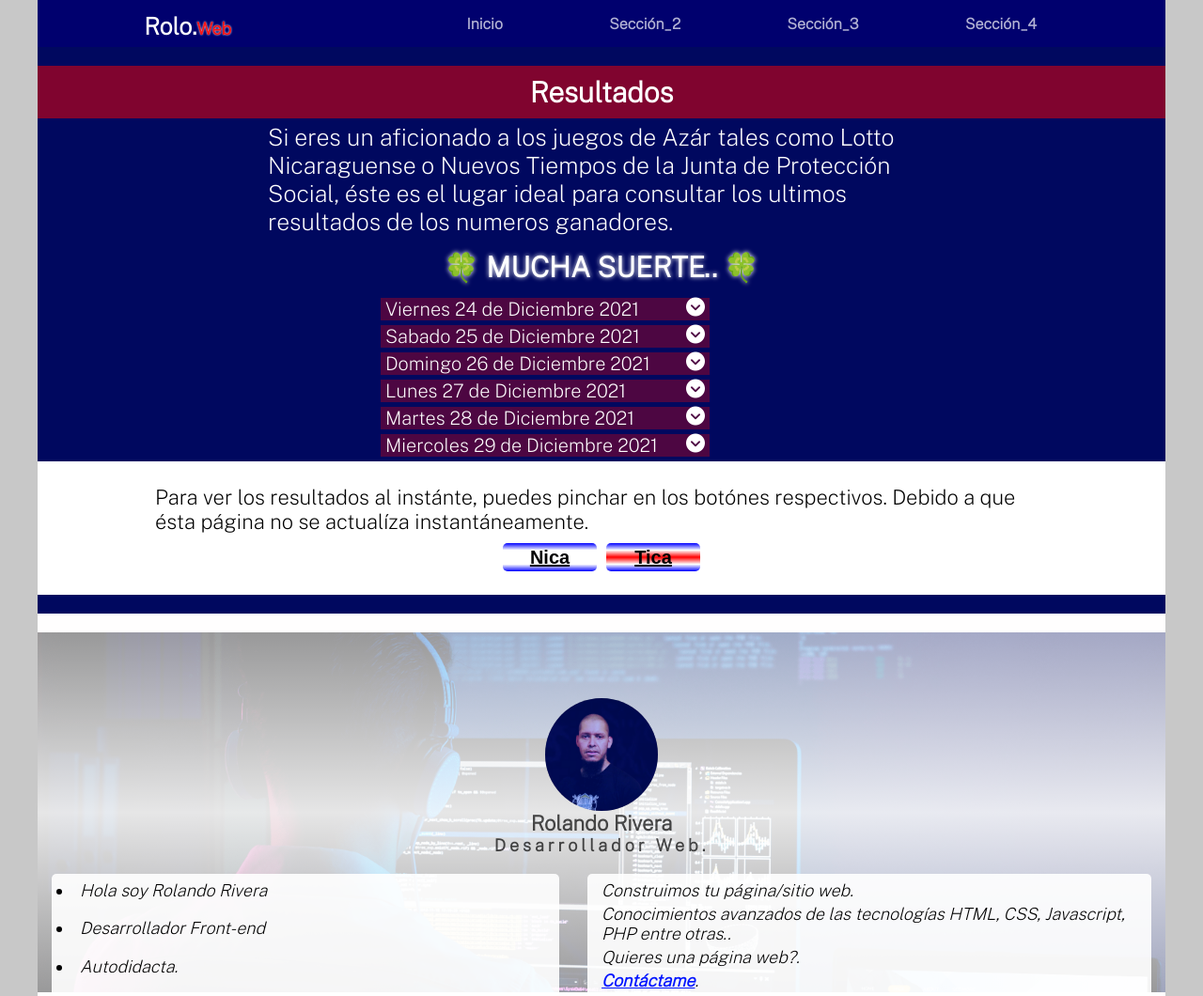
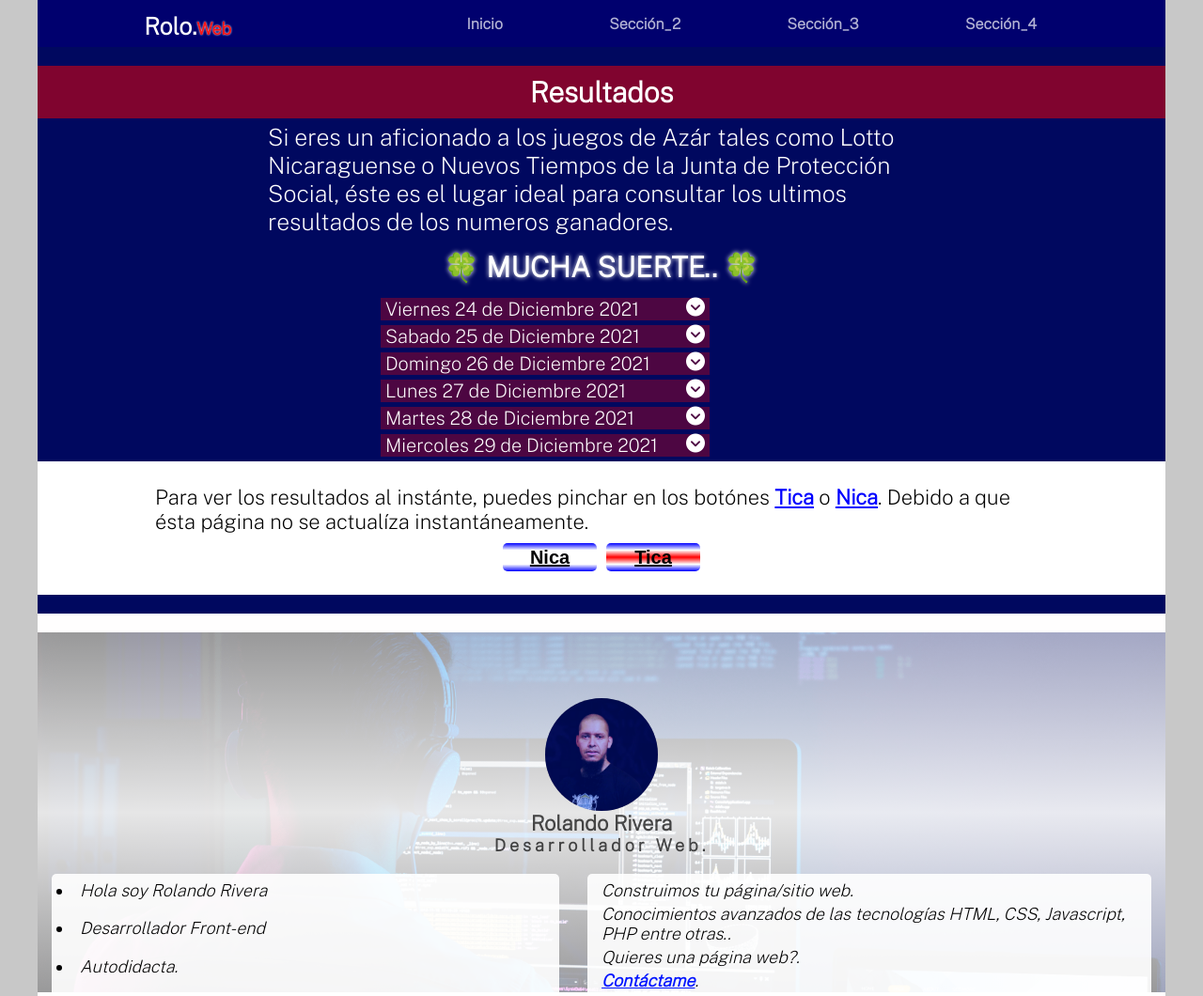
Before and after one commit to rolandoWe/roloweb, a PHP site: page /tiempos.php in a window 1280 px wide. Shown: the top 1060 px of the page at 94% size. Run offline with PHP 8.4, Linux system fonts and the light colour scheme; some libraries are stand-ins or nearby versions.

Commit message:
Add files via upload

```diff
--- a/tiempos.css
+++ b/tiempos.css
@@ -162,6 +162,10 @@
     padding: 5px;
     font-size: 22px;
 }
+.instante p a{
+    color:blue;
+    font-weight: bold;
+}
 .inst_btns{
     width:90%;
     /* border:solid red 1px; */
--- a/tiempos.php
+++ b/tiempos.php
@@ -250,7 +250,7 @@
     </div>
 
    <div class="instante">
-       <p>Para ver los resultados al instánte, puedes pinchar en los botónes respectivos.
+       <p>Para ver los resultados al instánte, puedes pinchar en los botónes <a href="https://www.jps.go.cr/productos/nuevos-tiempos">Tica</a> o <a href="https://www.facebook.com/LottoDiaria">Nica</a>.
            Debido a que ésta página no se actualíza instantáneamente.
        </p>
        <div class="inst_btns">
```
